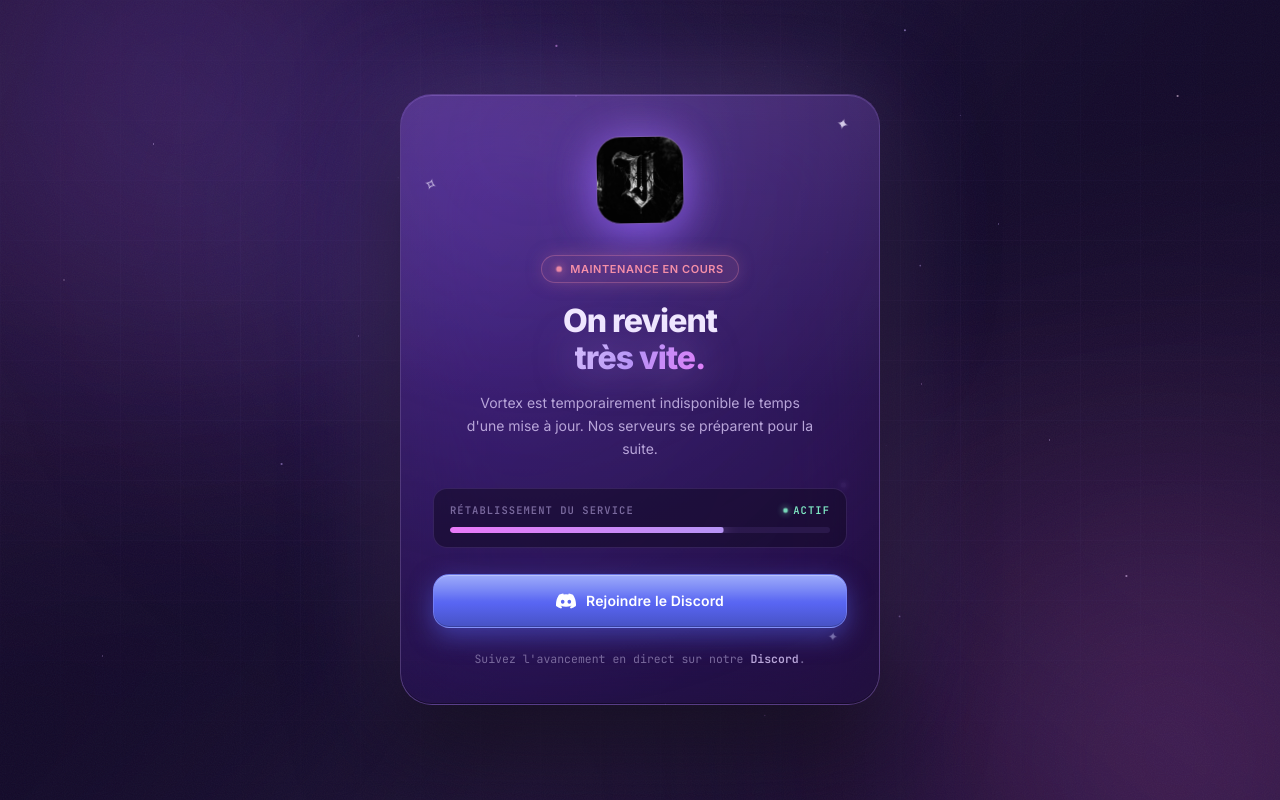
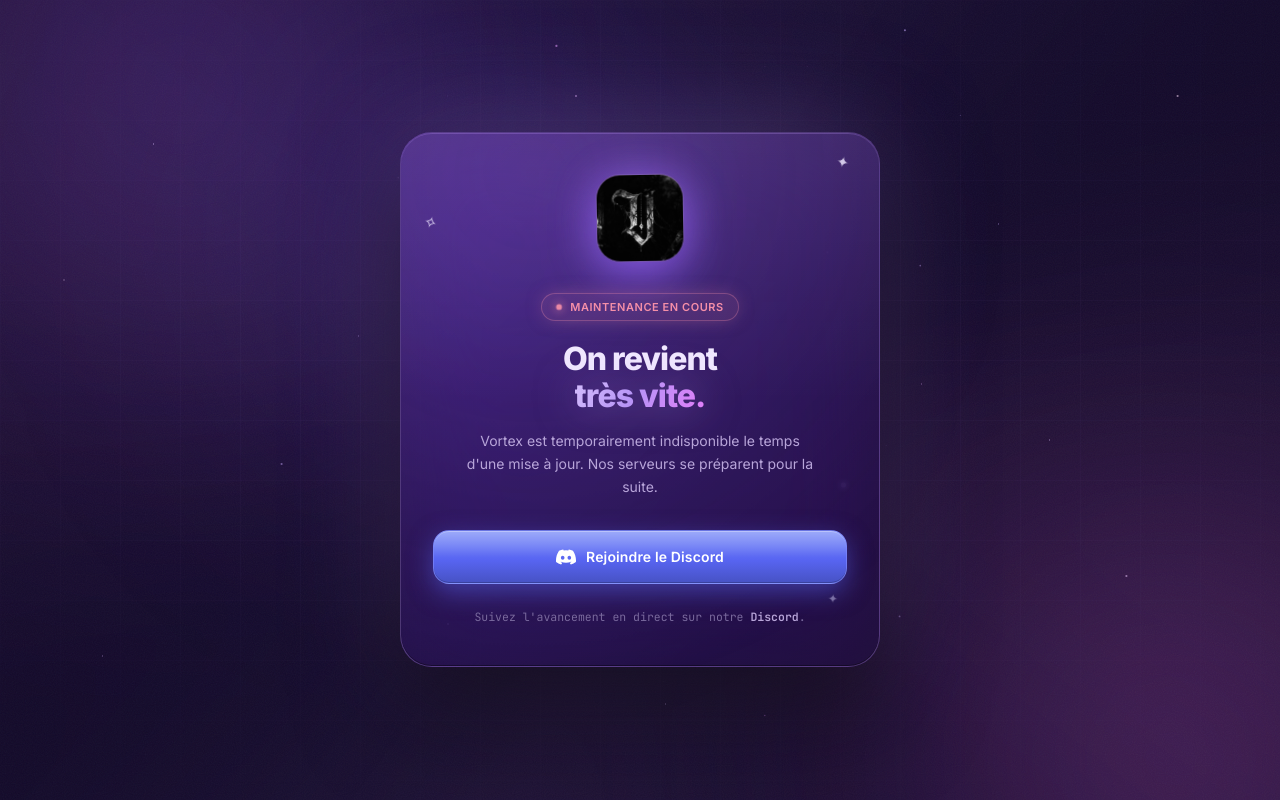
Before and after one commit to nuxidevv/vortex, a website: page index.html in a window 1280 px wide. Drawn offline with Linux system fonts and the light colour scheme.

Commit message:
Update index.html

```diff
--- a/index.html
+++ b/index.html
@@ -148,7 +148,7 @@
       0 1px 0 rgba(200,160,255,0.25) inset,
       0 -1px 0 rgba(0,0,0,0.4) inset,
       0 0 120px -20px rgba(180,130,255,0.5);
-    padding:44px 32px 36px;
+    padding:44px 32px 40px;
     text-align:center;
     overflow:hidden;
     animation:cardIn 0.8s cubic-bezier(0.34,1.56,0.64,1);
@@ -270,67 +270,7 @@
     color:var(--text-2);
     line-height:1.65;
     max-width:360px;
-    margin:0 auto 28px;
-  }
-
-  /* Barre de progression de maintenance */
-  .progress-box{
-    background:rgba(20,10,40,0.6);
-    border:1px solid var(--glass-border);
-    border-radius:14px;
-    padding:14px 16px;
-    margin-bottom:26px;
-    text-align:left;
-  }
-  .progress-label{
-    display:flex;
-    justify-content:space-between;
-    align-items:center;
-    font-size:10.5px;
-    color:var(--text-3);
-    text-transform:uppercase;
-    letter-spacing:0.10em;
-    font-weight:700;
-    font-family:'JetBrains Mono',monospace;
-    margin-bottom:10px;
-  }
-  .progress-label .status{
-    color:var(--emerald);
-    display:flex;
-    align-items:center;
-    gap:5px;
-  }
-  .progress-label .status::before{
-    content:'';
-    width:5px;height:5px;
-    border-radius:50%;
-    background:var(--emerald);
-    box-shadow:0 0 8px var(--emerald);
-    animation:pulse 1.6s ease-in-out infinite;
-  }
-  .progress-bar{
-    height:6px;
-    background:rgba(180,140,255,0.10);
-    border-radius:100px;
-    overflow:hidden;
-    position:relative;
-  }
-  .progress-fill{
-    height:100%;
-    width:0%;
-    border-radius:100px;
-    background:linear-gradient(90deg,#b794f6,#e879f9,#b794f6);
-    background-size:200% 100%;
-    animation:fillUp 3s cubic-bezier(0.4,0,0.2,1) forwards, flowBar 2s linear infinite;
-    box-shadow:0 0 15px rgba(183,148,246,0.6);
-  }
-  @keyframes fillUp{
-    from{width:0%;}
-    to{width:72%;}
-  }
-  @keyframes flowBar{
-    0%{background-position:0% 0;}
-    100%{background-position:200% 0;}
+    margin:0 auto 32px;
   }
 
   /* Bouton Discord */
@@ -397,7 +337,7 @@
 
   /* Footer note */
   .note{
-    margin-top:22px;
+    margin-top:24px;
     font-size:11.5px;
     color:var(--text-3);
     line-height:1.6;
@@ -423,11 +363,10 @@
 
   @media (max-width:480px){
     body{padding:16px;}
-    .card{padding:36px 24px 28px;border-radius:26px;}
+    .card{padding:36px 24px 32px;border-radius:26px;}
     .logo{width:72px;height:72px;border-radius:20px;margin-bottom:22px;}
     h1{font-size:26px;}
     p.desc{font-size:13px;}
-    .progress-box{padding:12px 14px;margin-bottom:22px;}
     .discord-btn{padding:15px 20px;font-size:13px;}
     .note{font-size:11px;}
   }
@@ -476,16 +415,6 @@
   <p class="desc">
     Vortex est temporairement indisponible le temps d'une mise à jour. Nos serveurs se préparent pour la suite.
   </p>
-
-  <div class="progress-box">
-    <div class="progress-label">
-      <span>Rétablissement du service</span>
-      <span class="status">Actif</span>
-    </div>
-    <div class="progress-bar">
-      <div class="progress-fill"></div>
-    </div>
-  </div>
 
   <a class="discord-btn" href="https://discord.gg/MtNaeRyAwS" target="_blank" rel="noopener noreferrer">
     <svg viewBox="0 0 24 24" fill="currentColor">
```
